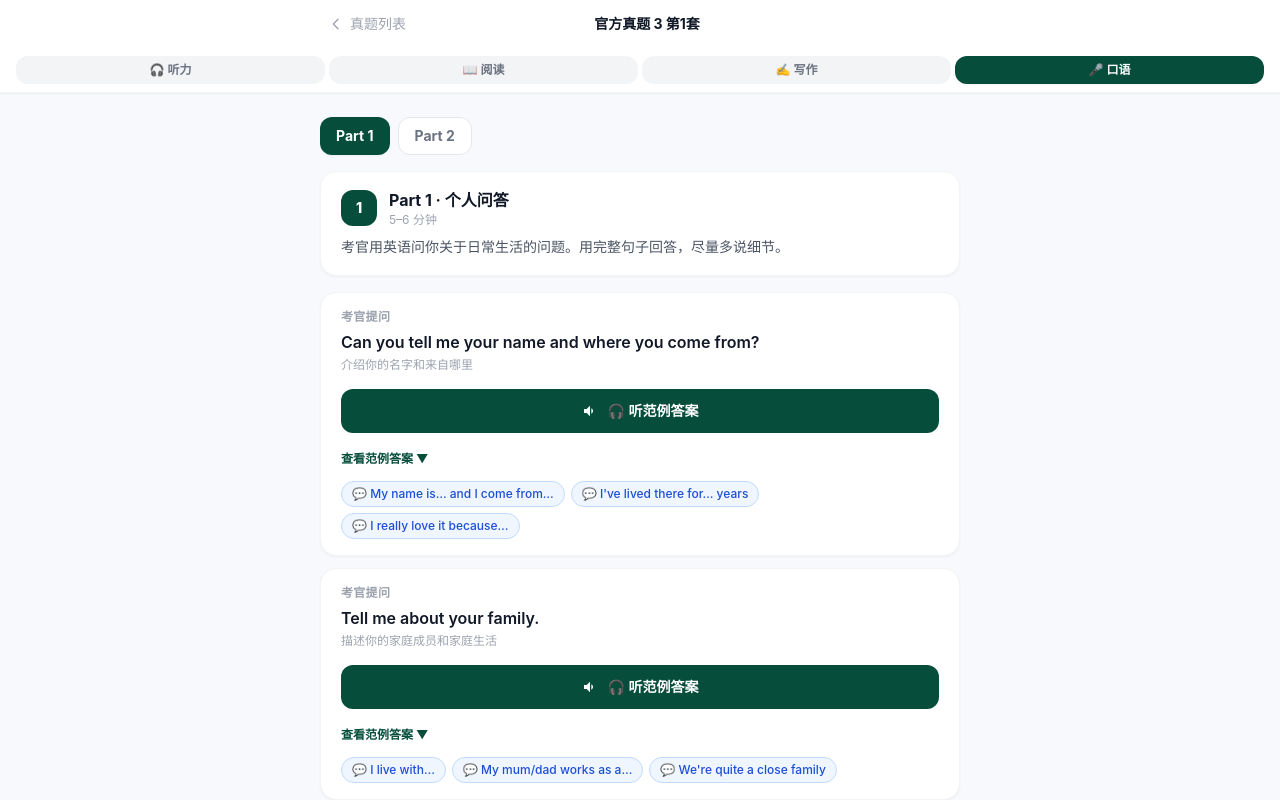
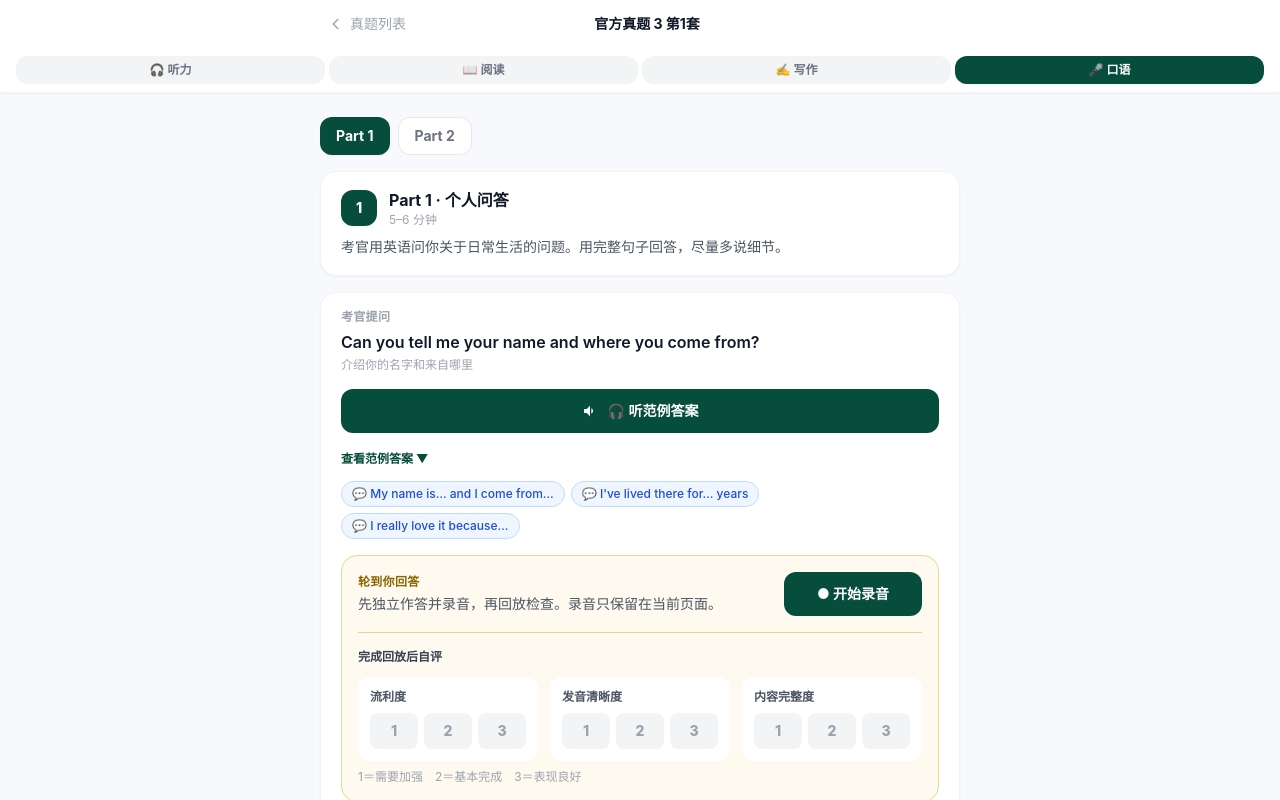
Before and after one commit to audrey-ship-it/mars-cambridge, a React (Vite) app: page /cambridge/exams/ket-3-test1 in a window 1280 px wide. Both pictures are taken after a click on the button "🎤 口语". Shown: the top 800 px of the page. Built offline with nearby package versions, Linux system fonts and the light colour scheme.

Commit message:
增加KET口语录音与自评交互

```diff
--- a/src/pages/CambridgeExam.jsx
+++ b/src/pages/CambridgeExam.jsx
@@ -1609,6 +1609,7 @@ function SpeakingExam({ exam, section, onSection }) {
           <motion.div key={partIndex} initial={{ opacity: 0, y: 8 }} animate={{ opacity: 1, y: 0 }} className="space-y-3">
             {part.topics.map((topic) => (
               <SpeakingTopicCard key={topic.id} topic={topic} part={part.part}
+                examId={exam.id}
                 isSpeaking={speaking === topic.id}
                 onSpeak={() => speak(topic.id, topic.modelAnswer)}
               />
@@ -1621,7 +1622,7 @@ function SpeakingExam({ exam, section, onSection }) {
   )
 }
 
-function SpeakingTopicCard({ topic, part, isSpeaking, onSpeak }) {
+function SpeakingTopicCard({ topic, part, examId, isSpeaking, onSpeak }) {
   const [showAnswer, setShowAnswer] = useState(false)
 
   return (
@@ -1701,8 +1702,156 @@ function SpeakingTopicCard({ topic, part, isSpeaking, onSpeak }) {
             ))}
           </div>
         )}
+
+        <SpeakingRecordingPractice examId={examId} topic={topic} />
       </div>
     </motion.div>
+  )
+}
+
+function SpeakingRecordingPractice({ examId, topic }) {
+  const recorderRef = useRef(null)
+  const streamRef = useRef(null)
+  const chunksRef = useRef([])
+  const audioUrlRef = useRef(null)
+  const [recording, setRecording] = useState(false)
+  const [seconds, setSeconds] = useState(0)
+  const [audioUrl, setAudioUrl] = useState(null)
+  const [message, setMessage] = useState('')
+  const assessmentKey = `mars_ket_speaking_progress_v1:${examId}:${topic.id}`
+  const [assessment, setAssessment] = useState(() => {
+    try {
+      return JSON.parse(localStorage.getItem(assessmentKey) || 'null') || {
+        fluency: 0,
+        pronunciation: 0,
+        content: 0,
+      }
+    } catch {
+      return { fluency: 0, pronunciation: 0, content: 0 }
+    }
+  })
+
+  useEffect(() => {
+    if (!recording) return undefined
+    const timer = window.setInterval(() => setSeconds(value => value + 1), 1000)
+    return () => window.clearInterval(timer)
+  }, [recording])
+
+  useEffect(() => () => {
+    if (audioUrlRef.current) URL.revokeObjectURL(audioUrlRef.current)
+    streamRef.current?.getTracks().forEach(track => track.stop())
+  }, [])
+
+  async function startRecording() {
+    if (!navigator.mediaDevices?.getUserMedia || !window.MediaRecorder) {
+      setMessage('当前浏览器不支持录音，请使用最新版 Chrome 或 Safari。')
+      return
+    }
+    try {
+      const stream = await navigator.mediaDevices.getUserMedia({ audio: true })
+      const recorder = new MediaRecorder(stream)
+      streamRef.current = stream
+      recorderRef.current = recorder
+      chunksRef.current = []
+      setSeconds(0)
+      setMessage('')
+      if (audioUrlRef.current) {
+        URL.revokeObjectURL(audioUrlRef.current)
+        audioUrlRef.current = null
+        setAudioUrl(null)
+      }
+      recorder.ondataavailable = event => {
+        if (event.data.size > 0) chunksRef.current.push(event.data)
+      }
+      recorder.onstop = () => {
+        const blob = new Blob(chunksRef.current, { type: recorder.mimeType || 'audio/webm' })
+        const nextAudioUrl = URL.createObjectURL(blob)
+        audioUrlRef.current = nextAudioUrl
+        setAudioUrl(nextAudioUrl)
+        stream.getTracks().forEach(track => track.stop())
+        streamRef.current = null
+      }
+      recorder.start()
+      setRecording(true)
+    } catch {
+      setMessage('没有获得麦克风权限。请允许使用麦克风后再试一次。')
+    }
+  }
+
+  function stopRecording() {
+    if (recorderRef.current?.state === 'recording') recorderRef.current.stop()
+    setRecording(false)
+  }
+
+  function updateAssessment(key, value) {
+    const next = { ...assessment, [key]: value, updatedAt: new Date().toISOString() }
+    setAssessment(next)
+    try {
+      localStorage.setItem(assessmentKey, JSON.stringify(next))
+    } catch {
+      // Self-assessment remains usable if storage is unavailable.
+    }
+  }
+
+  const assessmentItems = [
+    ['fluency', '流利度'],
+    ['pronunciation', '发音清晰度'],
+    ['content', '内容完整度'],
+  ]
+
+  return (
+    <section className="mt-4 rounded-2xl border border-[#ead58f] bg-[#fffaf0] p-4">
+      <div className="flex flex-col gap-3 sm:flex-row sm:items-center sm:justify-between">
+        <div>
+          <div className="text-xs font-extrabold tracking-wide text-[#8a6500]">轮到你回答</div>
+          <p className="mt-1 text-sm text-gray-600">先独立作答并录音，再回放检查。录音只保留在当前页面。</p>
+        </div>
+        <button
+          type="button"
+          onClick={recording ? stopRecording : startRecording}
+          className={`min-w-[138px] rounded-xl px-4 py-3 text-sm font-extrabold text-white transition ${recording ? 'bg-rose-500 hover:bg-rose-600' : 'bg-[#064e3b] hover:bg-[#065f46]'}`}
+        >
+          {recording ? `■ 停止录音 ${seconds}s` : '● 开始录音'}
+        </button>
+      </div>
+
+      {message && <p className="mt-3 rounded-xl bg-rose-50 px-3 py-2 text-sm text-rose-700">{message}</p>}
+
+      {audioUrl && (
+        <div className="mt-3 rounded-xl border border-gray-200 bg-white p-3">
+          <div className="mb-2 flex items-center justify-between text-xs font-bold text-gray-500">
+            <span>回放我的回答</span>
+            <span>{seconds} 秒</span>
+          </div>
+          <audio controls src={audioUrl} className="h-10 w-full" />
+        </div>
+      )}
+
+      <div className="mt-4 border-t border-[#ead58f] pt-4">
+        <div className="mb-3 text-xs font-extrabold text-gray-700">完成回放后自评</div>
+        <div className="grid gap-3 sm:grid-cols-3">
+          {assessmentItems.map(([key, label]) => (
+            <div key={key} className="rounded-xl bg-white p-3">
+              <div className="text-xs font-bold text-gray-600">{label}</div>
+              <div className="mt-2 flex gap-1.5">
+                {[1, 2, 3].map(value => (
+                  <button
+                    key={value}
+                    type="button"
+                    onClick={() => updateAssessment(key, value)}
+                    aria-label={`${label} ${value}分`}
+                    className={`grid h-9 flex-1 place-items-center rounded-lg text-sm font-extrabold transition ${assessment[key] === value ? 'bg-[#f7cd60] text-[#4c3a00]' : 'bg-gray-100 text-gray-400 hover:bg-gray-200'}`}
+                  >
+                    {value}
+                  </button>
+                ))}
+              </div>
+            </div>
+          ))}
+        </div>
+        <p className="mt-2 text-xs text-gray-400">1＝需要加强　2＝基本完成　3＝表现良好</p>
+      </div>
+    </section>
   )
 }
 
```
